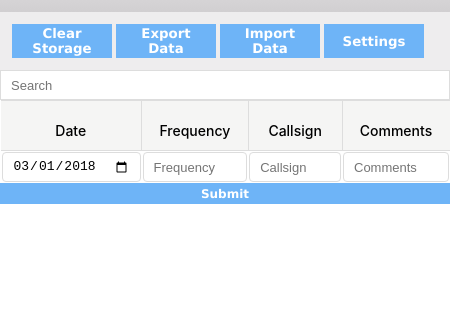
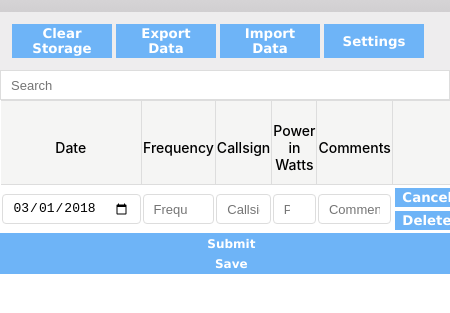
Before and after one commit to junderw00d/HamLog, an Electron app: page app.html in a window 450 px wide. Both pictures are taken after a click on the element "Add a contact". Shown: the part 49-362 px from the top of the page. Drawn offline with Linux system fonts and the light colour scheme; no server answers.

Commit message:
Update app.html

```diff
--- a/app.html
+++ b/app.html
@@ -22,7 +22,9 @@
           <th><h5>Date</h5></th>
           <th><h5>Frequency</h5></th>
           <th><h5>Callsign</h5></th>
+          <th><h5>Power in Watts</h5></th>
           <th><h5>Comments</h5></th>
+          <th id="edit-header"><h5></h5></th>
         </tr>
       </thead>
       <tbody id="contacts-body">
@@ -32,13 +34,18 @@
           <td><input placeholder="Date" id="date-input" type="date"></td>
           <td><input placeholder="Frequency" id="frequency-input" type="number" step="0.01"></td>
           <td><input placeholder="Callsign" id="callsign-input"></td>
+          <td><input placeholder="Power" id="power-input" type="number" step="1"></td>
           <td><input placeholder="Comments" id="comments-input"></td>
+          <td><button class="button cell-button" id="cancel-button">Cancel</button><button class="button cell-button" id="delete-button">Delete</button></td>
         </tr>
         <tr id="add-button">
-          <td colspan="4" class="button">Add a contact</td>
+          <td colspan="6" class="button">Add a contact</td>
         </tr>
         <tr id="smit-button">
-          <td colspan="4" class="button">Submit</td>
+          <td colspan="6" class="button">Submit</td>
+        </tr>
+        <tr id="save-button">
+          <td colspan="6" class="button">Save</td>
         </tr>
       </tbody>
     </table>
```
